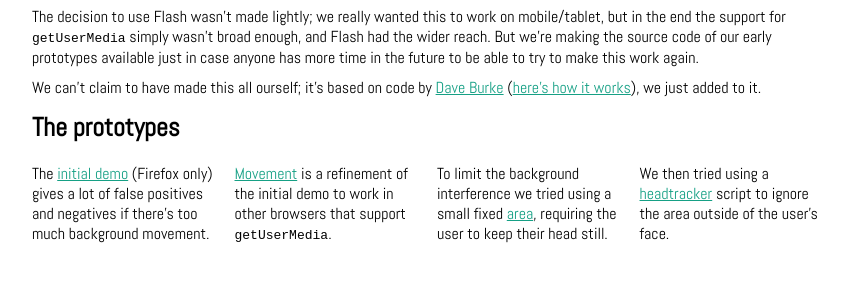
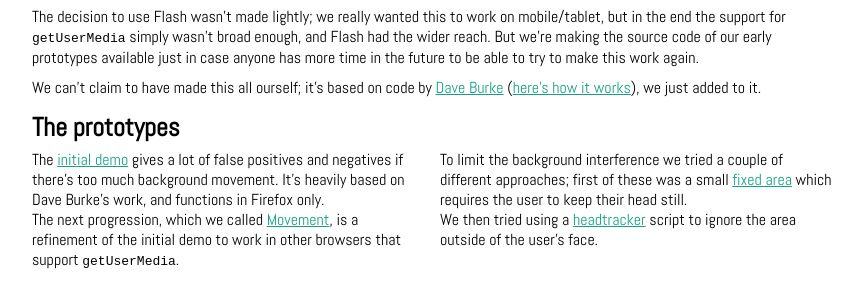
Before and after one commit to rehabstudio/blink-detect, a plain HTML site: page index.html in a window 1280 px wide. Shown: the part 139-446 px from the top of the page, without its empty margins (208-1070 px from the left). Drawn offline with Linux system fonts and the light colour scheme.

Commit message:
Update prototypes copy

```diff
--- a/index.html
+++ b/index.html
@@ -36,25 +36,12 @@
 	}
 	a { color: #16a085; }
 	a:hover, a:focus { text-decoration: none; }
-	ol {
-		list-style: none;
-		padding-left: 0;
-	}
-	@media (min-width: 600px) {
-
-	ol {
-		display: -ms-flexbox;
-		display: -webkit-flex;
-		display: flex;
-	}
-	li {
-		-ms-flex: 1 1 25%;
-		-webkit-flex: 1 1 25%;
-		flex: 1 1 25%;
-		margin-left: 0.625rem;
-	}
-	ol li:first-child { margin: 0; }
-
+	@media (min-width: 400px) {
+		.prototypes {
+			-moz-column-count: 2;
+			column-count: 2;
+		}
+		.prototypes p { margin-bottom: 0; }
 	}
 	</style>
 </head>
@@ -66,20 +53,12 @@
 			<p>The decision to use Flash wasn’t made lightly; we really wanted this to work on mobile/tablet, but in the end the support for <code>getUserMedia</code> simply wasn’t broad enough, and Flash had the wider reach. But we’re making the source code of our early prototypes available just in case anyone has more time in the future to be able to try to make this work again.</p>
 			<p>We can’t claim to have made this all ourself; it’s based on code by <a href="http://gddbeijing.appspot.com/blink.html">Dave Burke</a> (<a href="http://ajaxian.com/archives/finally-a-useful-blink-tag-detecting-your-user-blinking">here’s how it works</a>), we just added to it.</p>
 			<h2>The prototypes</h2>
-			<ol>
-				<li>
-					<p>The <a href="/blink-detect/initial-demo/">initial demo</a> (Firefox only) gives a lot of false positives and negatives if there's too much background movement.</p>
-				</li>
-				<li>
-					<p><a href="/blink-detect/movement/">Movement</a> is a refinement of the initial demo to work in other browsers that support <code>getUserMedia</code>.</p>
-				</li>
-				<li>
-					<p>To limit the background interference we tried using a small fixed <a href="/blink-detect/area/">area</a>, requiring the user to keep their head still.</p>
-				</li>
-				<li>
-					<p>We then tried using a <a href="/blink-detect/headtracker/">headtracker</a> script to ignore the area outside of the user's face.</p>
-				</li>
-			</ol>
+			<div class="prototypes">
+				<p>The <a href="/blink-detect/initial-demo/">initial demo</a> gives a lot of false positives and negatives if there's too much background movement. It’s heavily based on Dave Burke’s work, and functions in Firefox&nbsp;only.</p>
+				<p>The next progression, which we called <a href="/blink-detect/movement/">Movement</a>, is a refinement of the initial demo to work in other browsers that support <code>getUserMedia</code>.</p>
+				<p>To limit the background interference we tried a couple of different approaches; first of these was a small <a href="/blink-detect/area/">fixed area</a> which requires the user to keep their head&nbsp;still.</p>
+				<p>We then tried using a <a href="/blink-detect/headtracker/">headtracker</a> script to ignore the area outside of the user’s&nbsp;face.</p>
+			</div>
 		</div>
 	</section>
 	<!-- Scripts -->
```
